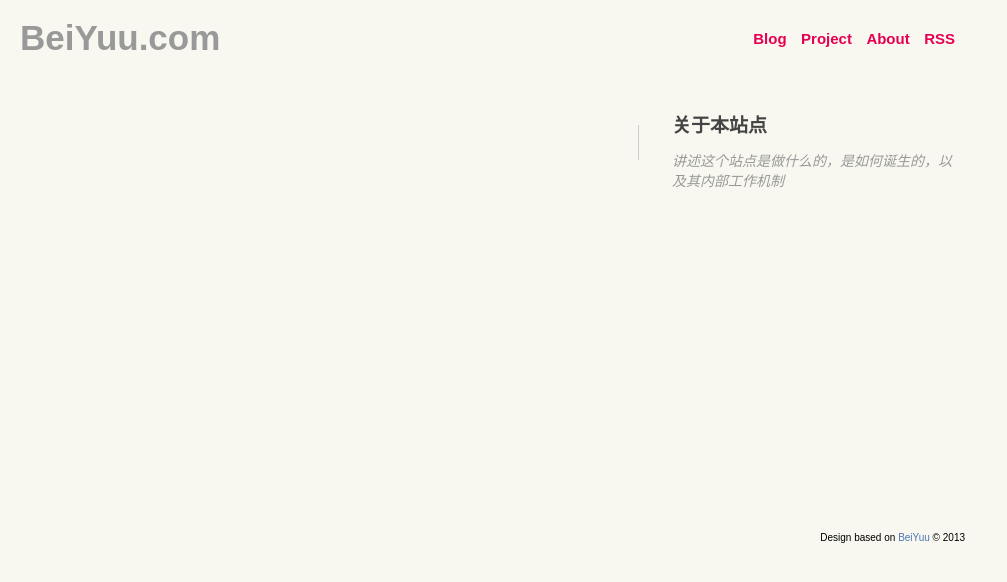
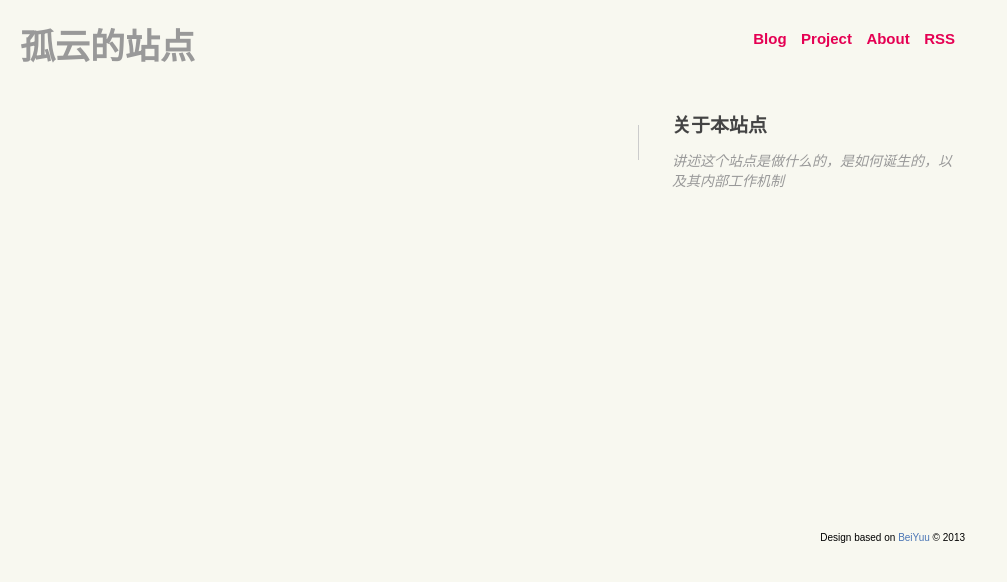
Before and after one commit to gaofeng/gaofeng.github.com, a Jekyll site: the page built from index.md, in a window 1280 px wide. Shown: the top 582 px of the page, without its empty margins (0-1007 px from the left). Built offline with Jekyll 4.4.1, drawn with Linux system fonts in a browser that asks for light colours; nearby versions of some CDN libraries; Markdown is read by kramdown in place of the engine named in the settings.

Commit message:
修改标题。

```diff
--- a/_layouts/page.html
+++ b/_layouts/page.html
@@ -3,14 +3,14 @@ layout:           default
 ---
 <div id="head">
     <div class='logo left'>
-        <a href="/" title="Home">BeiYuu.com</a>
+        <a href="/" title="Home">孤云的站点</a>
     </div>
     <div id="header">
         <div class="nav right">
             <a href="/" title="Thoughts On Something">Blog</a>
             <a href="/project" title="Projects Ongoing">Project</a>
             <!--<a href="/wiki" title="Wiki" >Wiki</a>-->
-            <a href="/about" title="About BeiYuu" >About</a>
+            <a href="/about" title="About Me" >About</a>
             <a href="{{ site.feed }}" rel="feed" title="Subscribes The Feed" target="_blank">RSS</a>
         </div><!-- .nav -->
     </div><!-- #header -->
```
